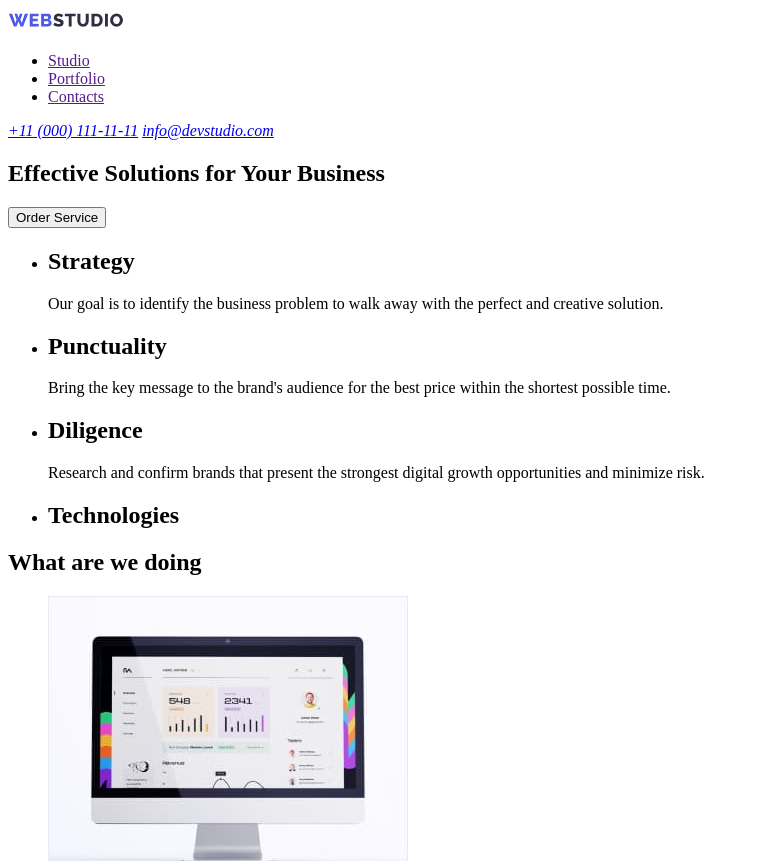
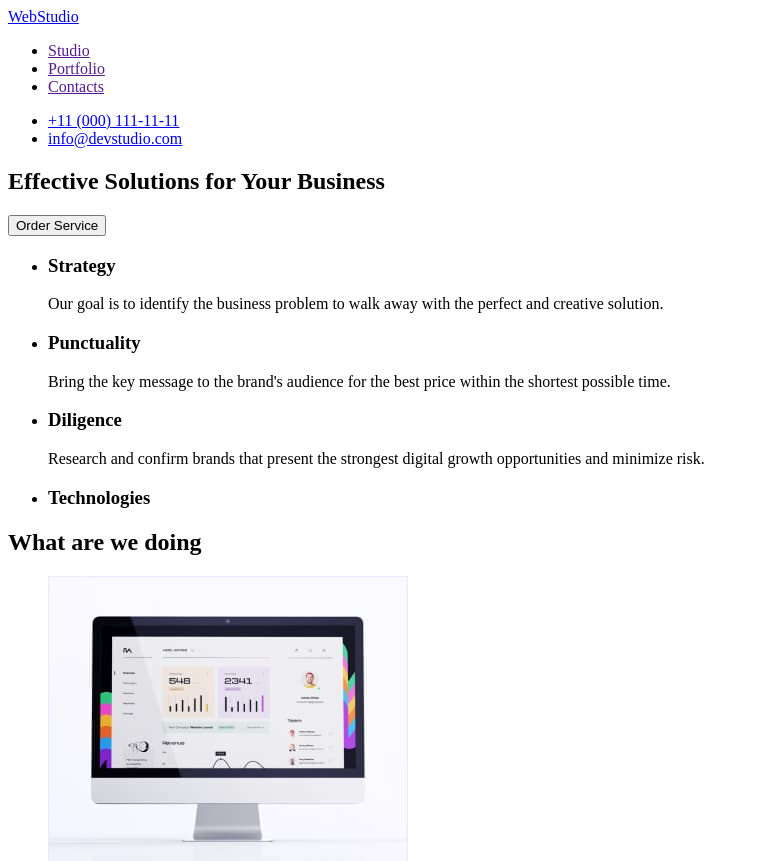
Before and after one commit to TarasKukhta/goit-markup-hw-02, a plain HTML site: page index.html in a window 1280 px wide. Shown: the top 861 px of the page, without its empty margins (0-759 px from the left). Drawn offline with Linux system fonts and the light colour scheme.

Commit message:
Update index.html

```diff
--- a/index.html
+++ b/index.html
@@ -9,19 +9,21 @@
 <body>
         <header>
             <nav>
- <a href="./index.html">
-                <img src="./images/Logo.jpg" alt="WebStudio">
-            </a>
+ <a href="./index.html">WebStudio</a>
             <ul>
                 <li><a href="">Studio</a></li>
                 <li><a href="">Portfolio</a></li>
                 <li><a href="">Contacts</a></li>
             </ul>
         </nav>
-        <address>
-             <a href="tel:+11(000)1111111">+11 (000) 111-11-11</a>
-            <a href="mailto:info@devstudio.com">info@devstudio.com</a>
-        </address>
+        <ul>
+            <li>
+                <a href="tel:+110001111111">+11 (000) 111-11-11</a>
+            </li>
+            <li>
+                <a href="mailto:info@devstudio.com">info@devstudio.com</a></li>
+        </ul>
+
 
         </header>
         <main>
@@ -35,20 +37,20 @@
                 <h2 hidden>features</h2>
                 <ul>
                     <li>
-                        <h2>Strategy</h2>
+                        <h3>Strategy</h3>
                         <p>Our goal is to identify the business
                         problem to walk away with the perfect and creative solution.</p>
                     </li>
                     <li>
-                        <h2>Punctuality</h2>
+                        <h3>Punctuality</h3>
                         <p>Bring the key message to the brand's audience for the best price within the shortest possible time.</p>
                     </li>
                     <li>
-                        <h2>Diligence</h2>
+                        <h3>Diligence</h3>
                         <p>Research and confirm brands that present the strongest digital growth opportunities and minimize risk.</p>
                     </li>
                     <li>
-                        <h2>Technologies</h2>
+                        <h3>Technologies</h3>
                         <p></p>
                     </li>
                 </ul>
@@ -112,9 +114,7 @@
         </main>
         <footer>
             <section>
-            <a href="./index.html">
-                <img src="./images/Logo.jpg" alt="WebStudio">
-            </a>
+                <a href="./index.html">WebStudio</a>
             <p>Increase the flow of customers and sales for your business with digital marketing & growth solutions.</p>
             </section>
         </footer>
```
